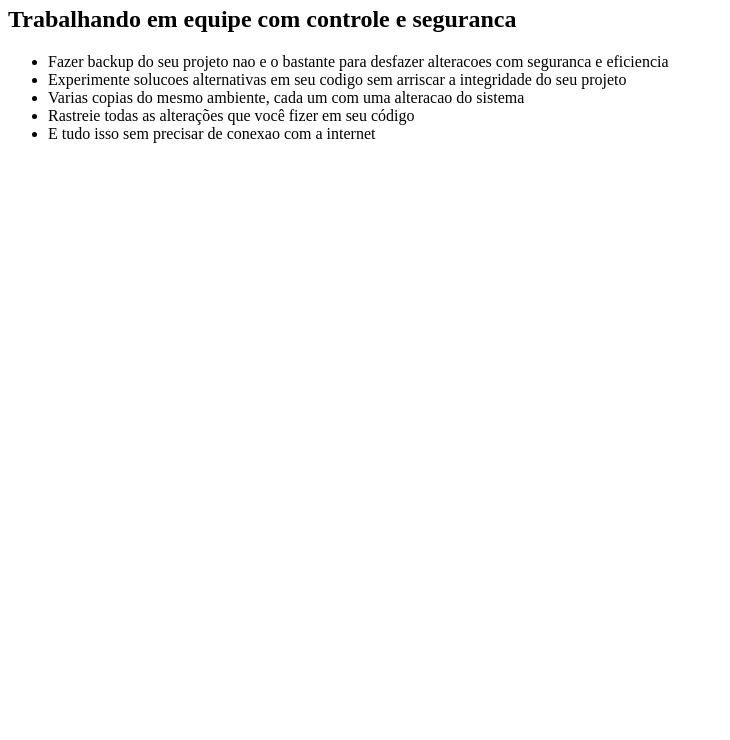
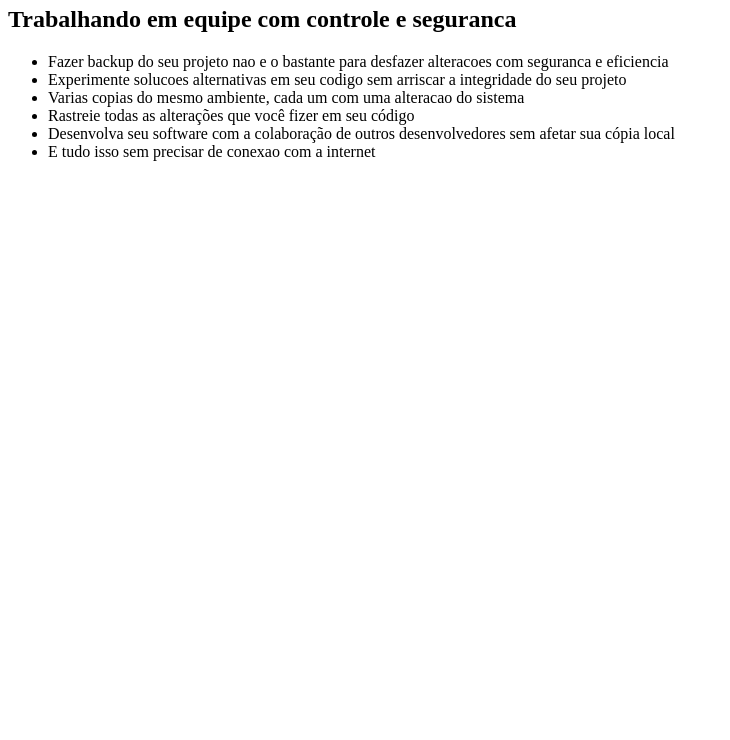
Before and after one commit to arthurms/curso-git, a plain HTML site: page index.html in a window 1280 px wide. Shown: the part 60-800 px from the top of the page, without its empty margins (0-730 px from the left). Drawn offline with Linux system fonts and the light colour scheme.

Commit message:
Adição de mais um benefício de uso do Git

```diff
--- a/index.html
+++ b/index.html
@@ -17,6 +17,7 @@
 			<li>Varias copias do mesmo ambiente, cada um com uma alteracao
 			do sistema</li>
 			<li>Rastreie todas as alterações que você fizer em seu código</li>
+			<li>Desenvolva seu software com a colaboração de outros desenvolvedores sem afetar sua cópia local</li>
 
 			<li>E tudo isso sem precisar de conexao com a internet</li>
 		</ul>
```
